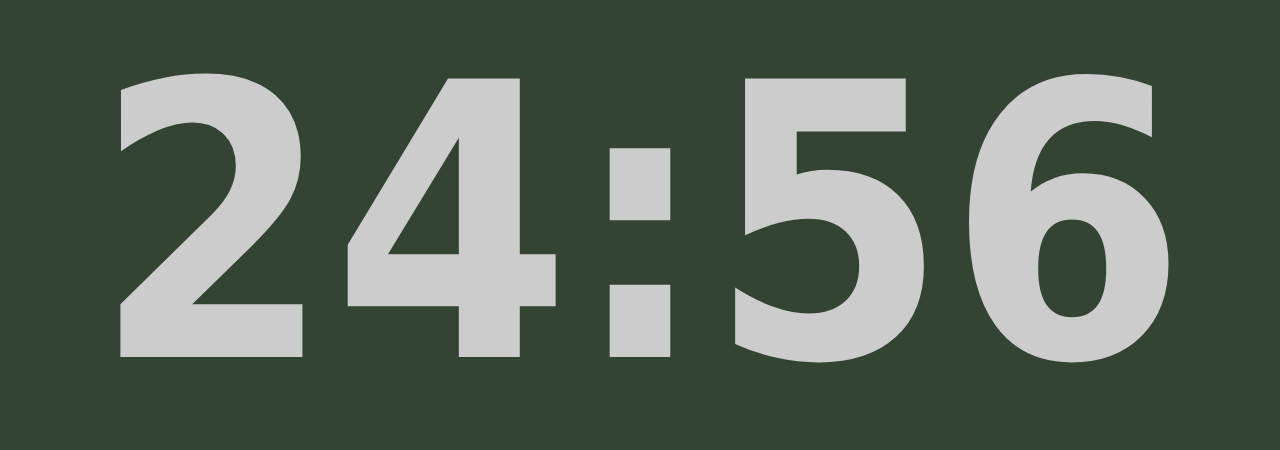
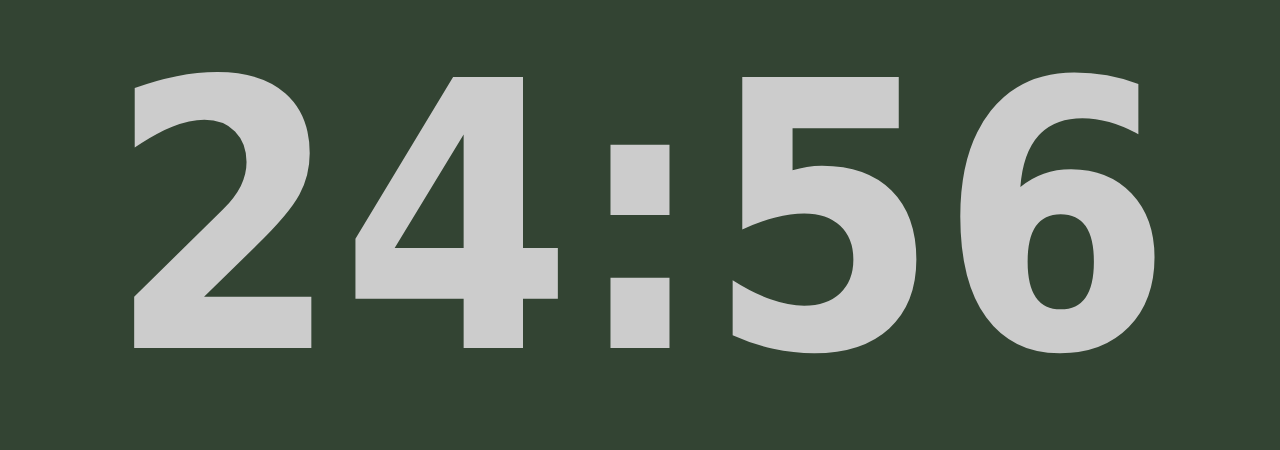
Before and after one commit to cygri/mipo, a plain HTML site: page index.html in a window 1280 px wide. Shown: the part 123-573 px from the top of the page. Drawn offline with Linux system fonts and the light colour scheme.

Commit message:
tweak layout for large negative time

```diff
--- a/index.html
+++ b/index.html
@@ -38,7 +38,7 @@ function tick() {
 }
 
 $(function() {
-  $("#time").fitText(0.298);
+  $("#time").fitText(0.34);
   tick();
   setInterval(tick, 1000);
   $('body').bind('keypress', function(e) {
@@ -64,9 +64,9 @@ $(function() {
     display: block;
     font-family: Tahoma, sans-serif;
     font-weight: bold;
-    margin: 10% 5%;
+    margin: 10% 0;
     text-align: center;
-    width: 90%;
+    width: 100%;
 }
 body {
     background: #343;
```
